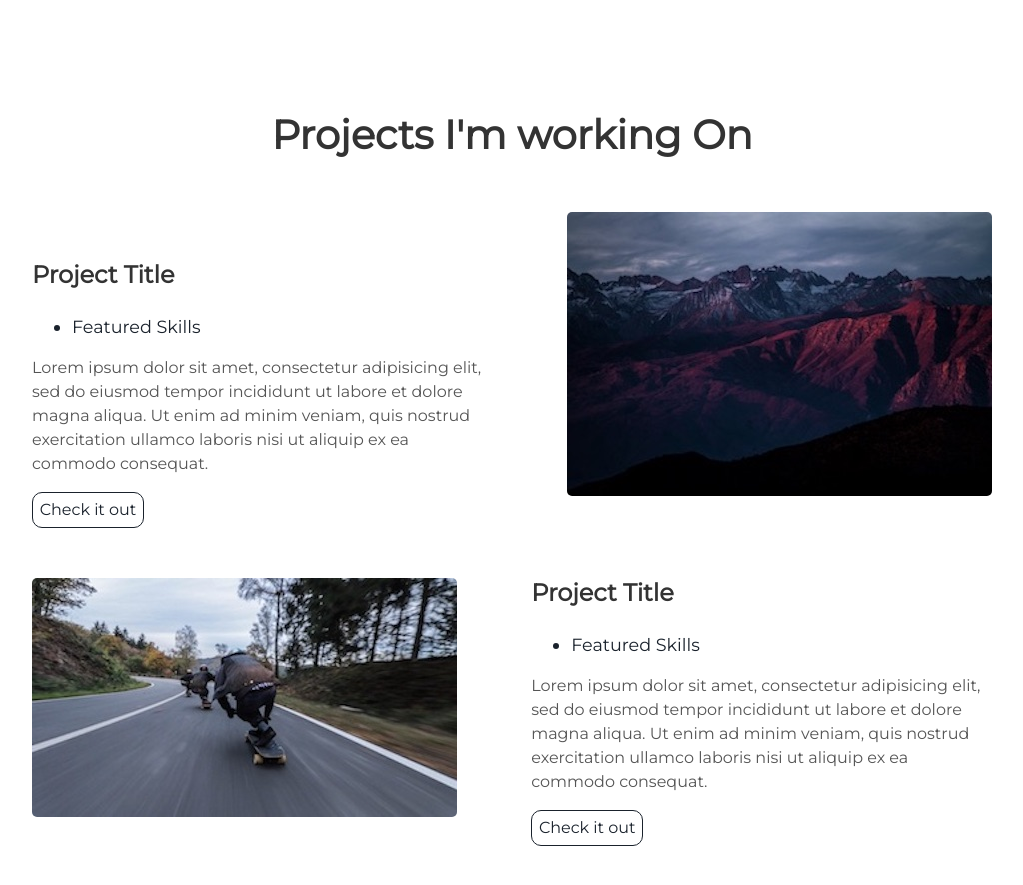
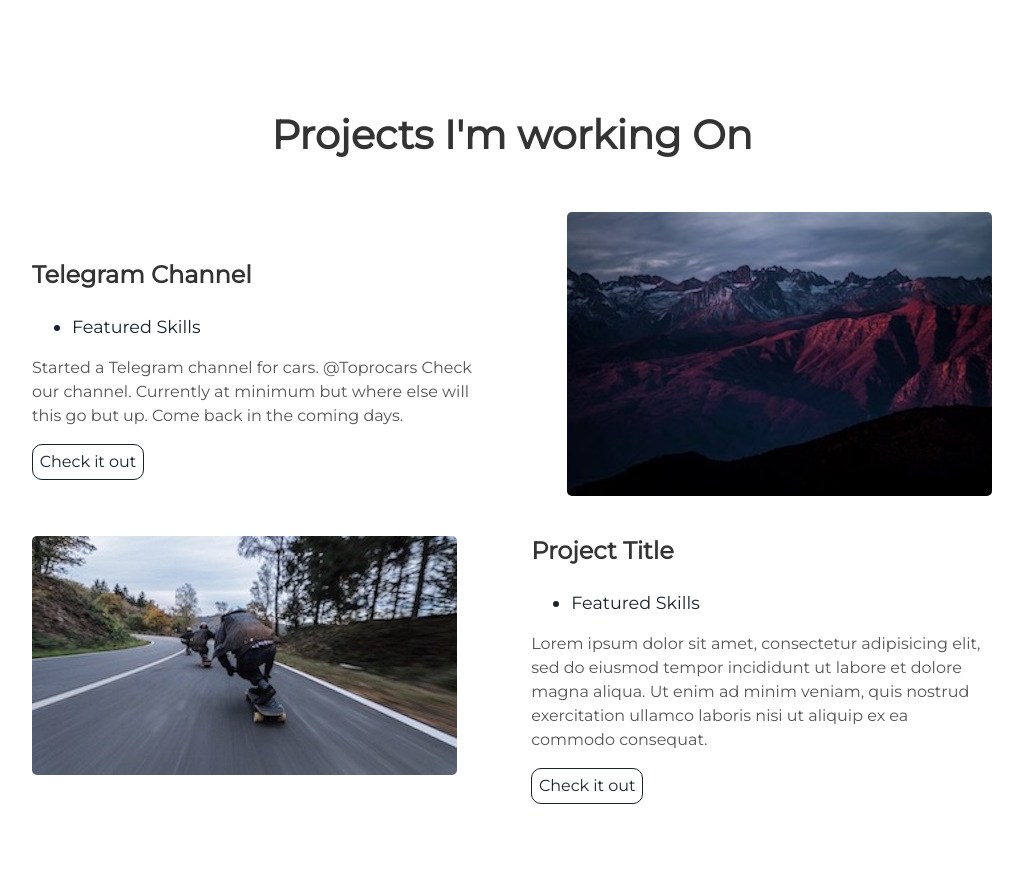
Before and after one commit to toprobusiness/topro.github.io, a Jekyll site: the page built from index.html, in a window 1280 px wide and 900 px high, scrolled down 1439 px. Shown: the top 885 px of the window, without its empty margins (128-1151 px from the left). Built offline with Jekyll 4.4.1, drawn with Linux system fonts in a browser that asks for light colours; comment, search, counter and statistics services are not loaded.

Commit message:
Update projects.html

```diff
--- a/_includes/projects.html
+++ b/_includes/projects.html
@@ -6,11 +6,11 @@
     <img alt="mountains" src="{{ "/assets/img/mountains.jpg" | prepend: site.baseurl }}" />
   </div>
   <div class="contents">
-    <h3> Project Title </h3>
+    <h3> Telegram Channel </h3>
     <ul>
       <li> Featured Skills</li>
     </ul>
-    <p>Lorem ipsum dolor sit amet, consectetur adipisicing elit, sed do eiusmod tempor incididunt ut labore et dolore magna aliqua. Ut enim ad minim veniam, quis nostrud exercitation ullamco laboris nisi ut aliquip ex ea commodo consequat.</p>
+    <p>Started a Telegram channel for cars. @Toprocars Check our channel. Currently at minimum but where else will this go but up. Come back in the coming days.</p>
     <a class="project-link" href="#">Check it out</a>
   </div>
 </div>
```
